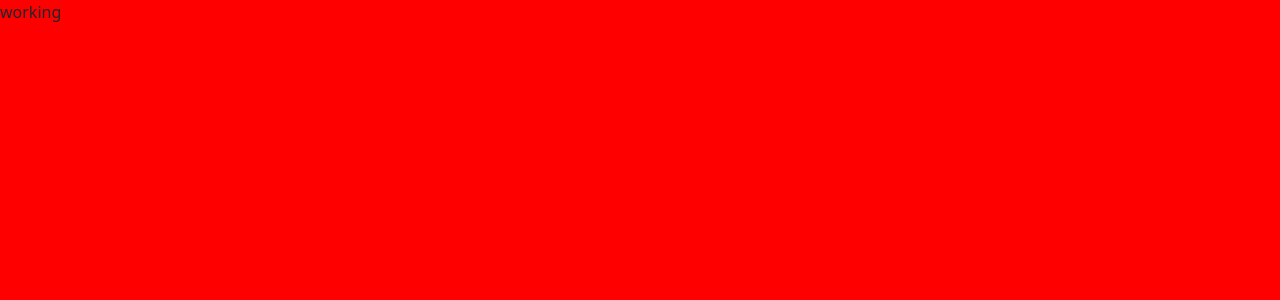
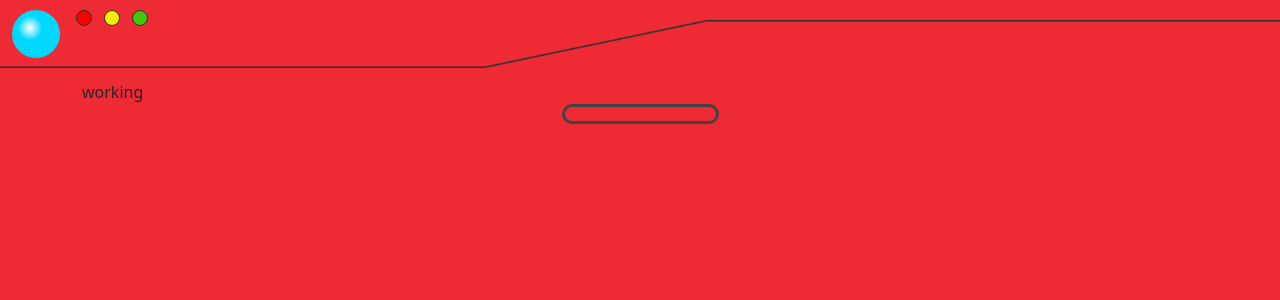
Before and after one commit to Dominic-Krelling/Proj-pokedex, a Vue app: page / in a window 1280 px wide. Shown: the top 300 px of the page. Built offline with nearby package versions, Linux system fonts and the light colour scheme.

Commit message:
Added the Header and BottomButton components #2

```diff
--- a/src/App.vue
+++ b/src/App.vue
@@ -1,16 +1,21 @@
 <template>
   <div>
+    <Header />
     <RouterView />
+    <BottomButton />
   </div>
 </template>
 
 <script lang="ts">
 import { defineComponent } from "vue";
+import Header from "./components/Header.vue";
+import BottomButton from "./components/BottomButton.vue";
 
 export default defineComponent({
   setup() {
     return {};
   },
+  components: { Header, BottomButton },
 });
 </script>
 
--- a/src/assets/main.scss
+++ b/src/assets/main.scss
@@ -8,5 +8,5 @@ html {
 }
 
 body {
-  background: #ff0000;
+  background: #ee2b34;
 }
--- /dev/null
+++ b/src/components/BottomButton.vue
@@ -0,0 +1,40 @@
+<template>
+  <div class="bottom-button-container">
+    <svg
+      width="157"
+      height="20"
+      viewBox="0 0 157 20"
+      fill="none"
+      xmlns="http://www.w3.org/2000/svg"
+    >
+      <rect x="1.5" y="1.5" width="154" height="17" rx="8.5" fill="#EE2B34" />
+      <rect
+        x="1.5"
+        y="1.5"
+        width="154"
+        height="17"
+        rx="8.5"
+        stroke="#434343"
+        stroke-width="3"
+      />
+    </svg>
+  </div>
+</template>
+
+<script lang="ts">
+import { defineComponent } from "vue";
+
+export default defineComponent({
+  setup() {
+    return {};
+  },
+});
+</script>
+
+<style lang="scss" scoped>
+.bottom-button-container {
+  width: 100%;
+  display: flex;
+  justify-content: center;
+}
+</style>
--- /dev/null
+++ b/src/components/Header.vue
@@ -0,0 +1,57 @@
+<template>
+  <nav class="header-container">
+    <svg
+      width="136"
+      height="48"
+      viewBox="0 0 136 48"
+      fill="none"
+      xmlns="http://www.w3.org/2000/svg"
+    >
+      <circle cx="24" cy="24" r="24" fill="#00D7FF" />
+      <circle cx="18" cy="18" r="12" fill="url(#paint0_radial_367_80)" />
+      <circle cx="72" cy="8" r="7.5" fill="#FF0000" stroke="#2C3333" />
+      <circle cx="100" cy="8" r="7.5" fill="#F7EC09" stroke="#2C3333" />
+      <circle cx="128" cy="8" r="7.5" fill="#3EC70B" stroke="#2C3333" />
+      <defs>
+        <radialGradient
+          id="paint0_radial_367_80"
+          cx="0"
+          cy="0"
+          r="1"
+          gradientUnits="userSpaceOnUse"
+          gradientTransform="translate(18 18) rotate(77.0054) scale(12.3154)"
+        >
+          <stop stop-color="white" />
+          <stop offset="1" stop-color="white" stop-opacity="0" />
+        </radialGradient>
+      </defs>
+    </svg>
+    <img src="../assets/header_line.png" class="header-line" />
+  </nav>
+</template>
+
+<script lang="ts">
+import { defineComponent } from "vue";
+
+export default defineComponent({
+  setup() {
+    return {};
+  },
+});
+</script>
+
+<style lang="scss" scoped>
+.header-container {
+  height: 80px;
+  padding-top: 10px;
+  padding-left: 12px;
+  .header-line {
+    position: absolute;
+    top: 20px;
+    left: 0;
+    right: 0;
+    width: 100%;
+    height: 48px;
+  }
+}
+</style>
--- a/src/views/HomeView.vue
+++ b/src/views/HomeView.vue
@@ -1,5 +1,5 @@
 <template>
-  <div>working</div>
+  <div class="container">working</div>
 </template>
 
 <script lang="ts">
```
Also changed, not shown: src/assets/header_line.png (added).
